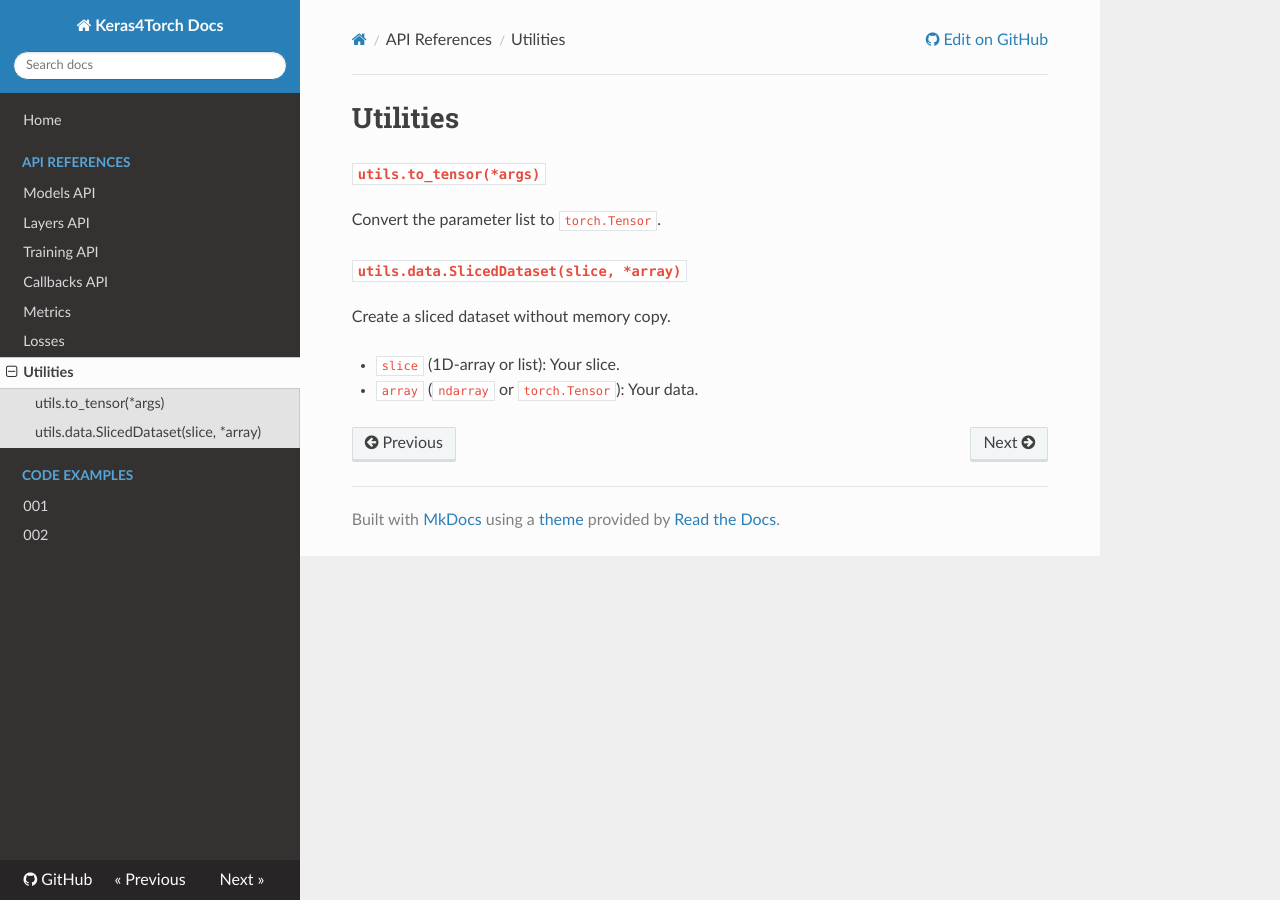
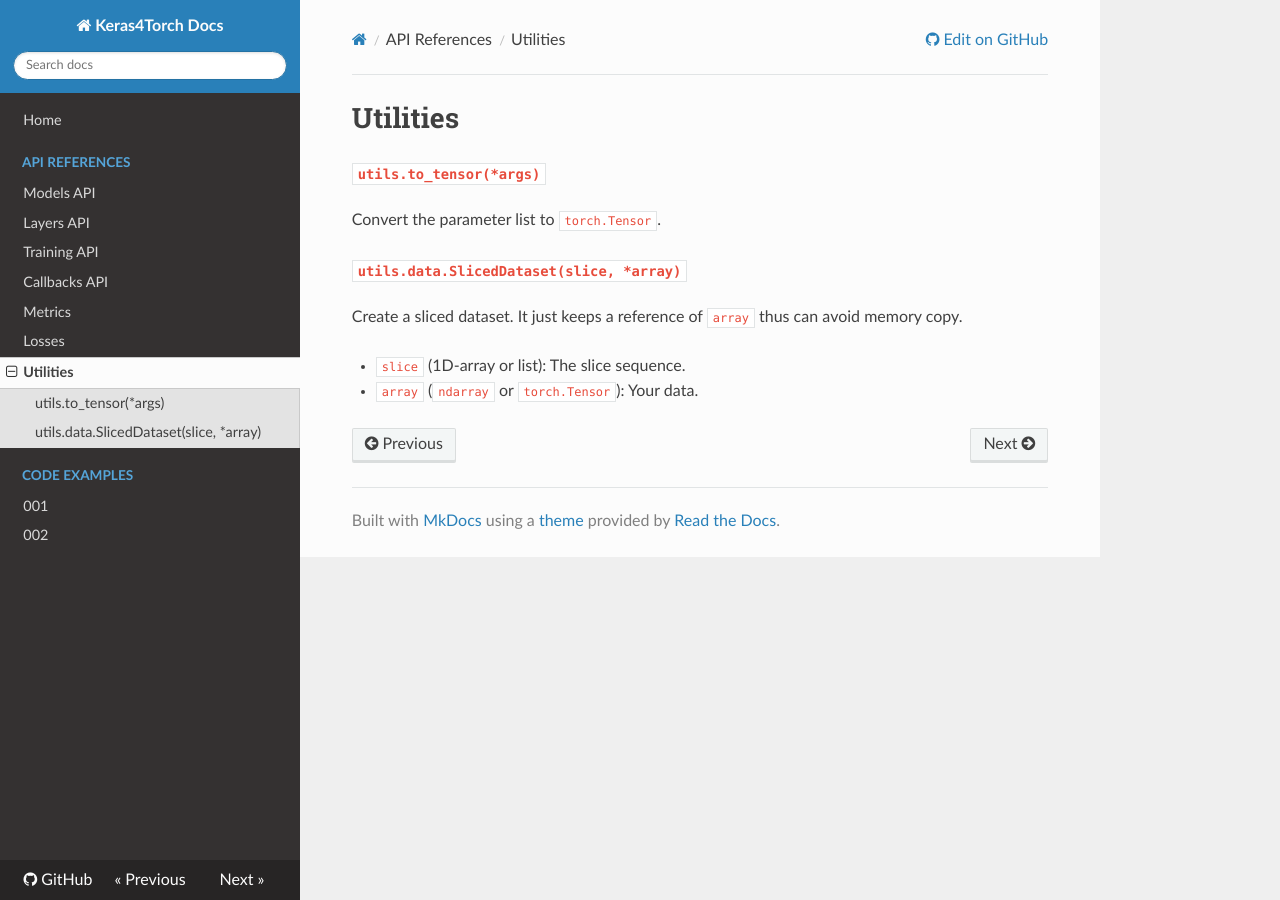
Before and after one commit to blueloveTH/keras4torch, an MkDocs documentation site: the page built from docs/docs/api_references/utilities.md, in a window 1280 px wide. Built offline with MkDocs 1.6.1, drawn with Linux system fonts in a browser that asks for light colours; nearby versions of some CDN libraries.

Commit message:
Update utilities.md

```diff
--- a/docs/docs/api_references/utilities.md
+++ b/docs/docs/api_references/utilities.md
@@ -8,7 +8,7 @@ Convert the parameter list to `torch.Tensor`.
 
 #### `utils.data.SlicedDataset(slice, *array)`
 
-Create a sliced dataset without memory copy.
+Create a sliced dataset. It just keeps a reference of `array` thus can avoid memory copy.
 
-+   `slice` (1D-array or list): Your slice.
++   `slice` (1D-array or list): The slice sequence.
 +   `array` (`ndarray` or `torch.Tensor`): Your data.
```
